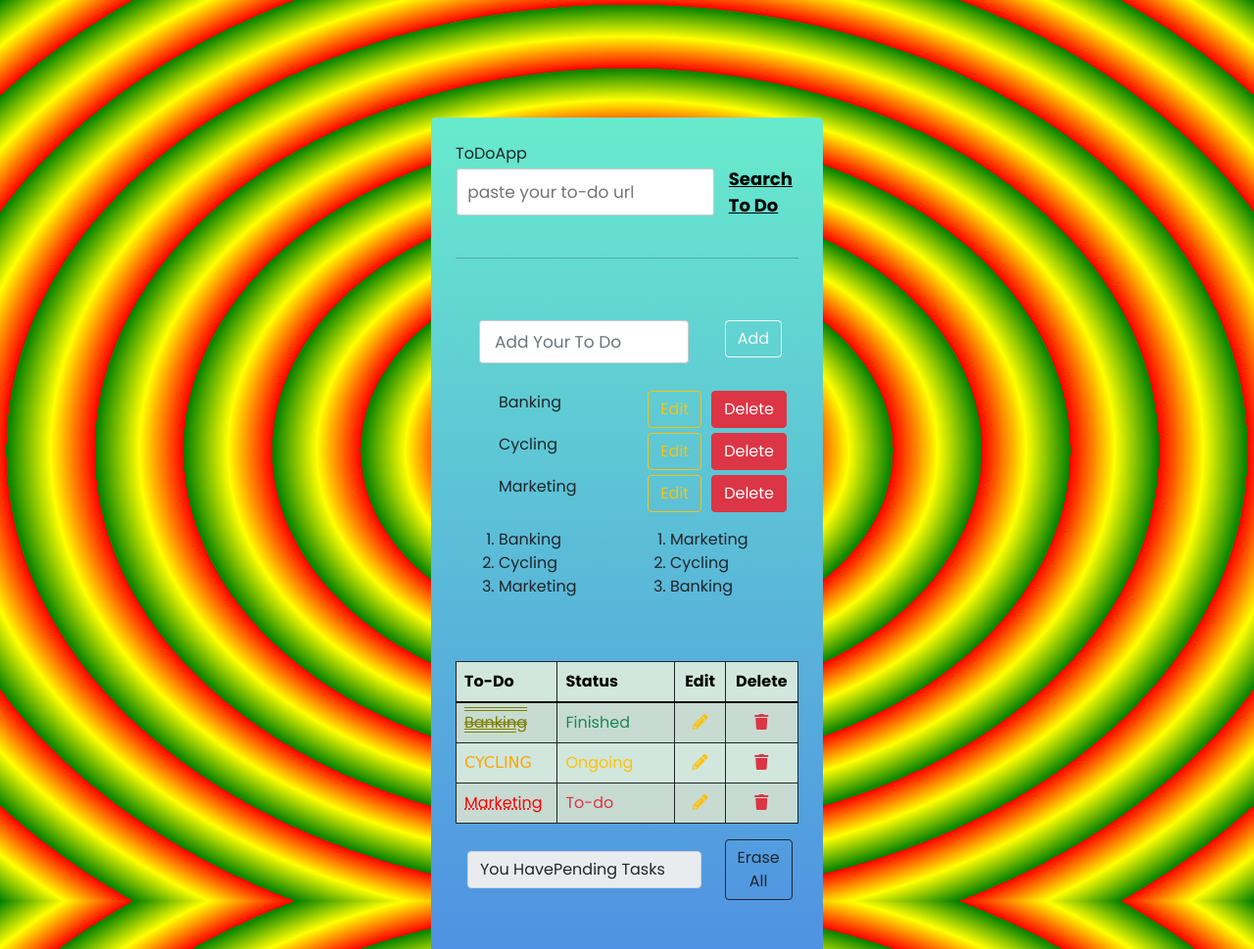
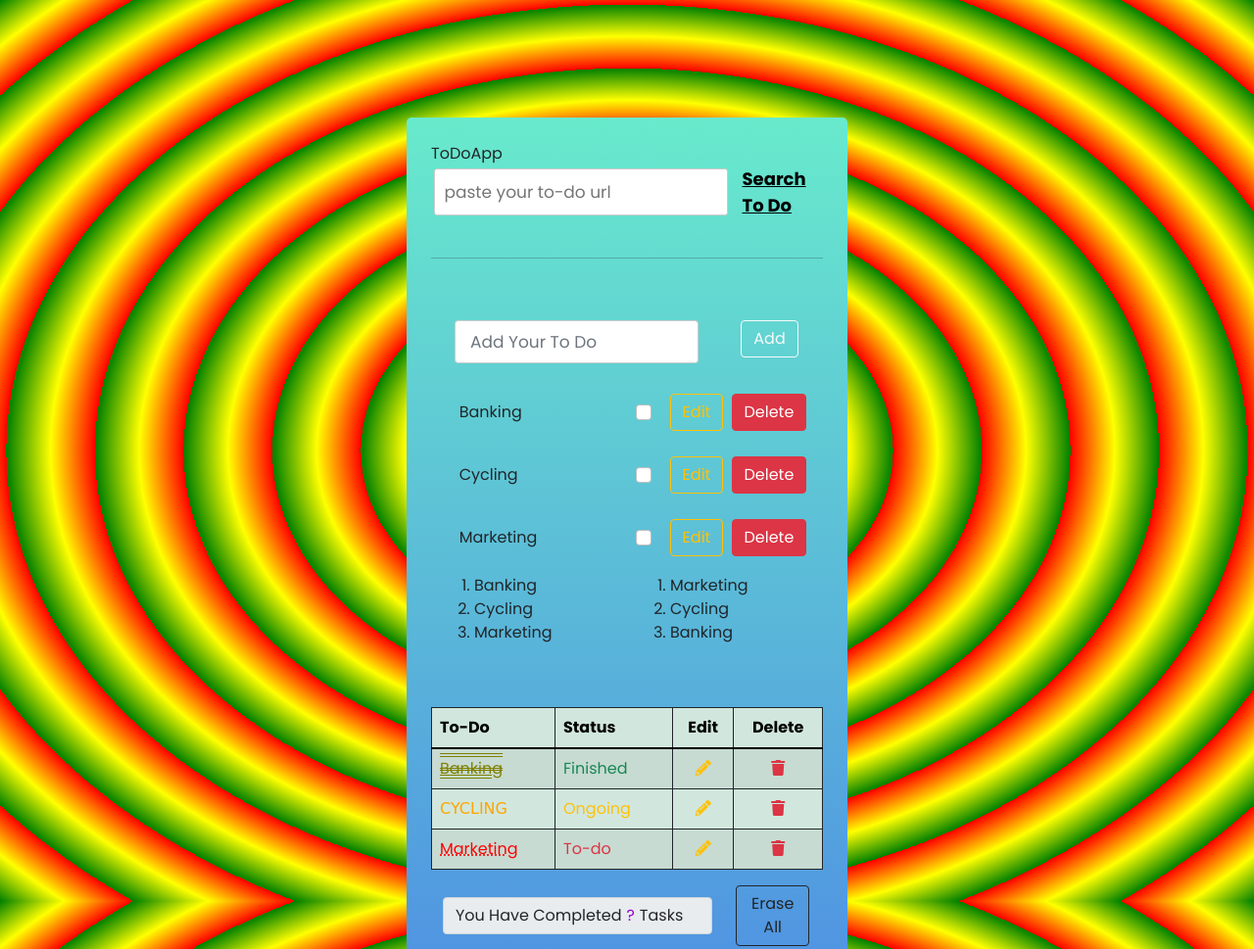
Before and after one commit to ashleigh-tesla/ToDoAppVue, a plain HTML site: page index.html in a window 1280 px wide. Shown: the top 969 px of the page at 98% size. Drawn offline with nearby package versions, Linux system fonts and the light colour scheme.

Commit message:
Added more bootstrap and functionality

```diff
--- a/index.html
+++ b/index.html
@@ -79,24 +79,25 @@
                 </div>
             </div>
             <div class="container-fluid">
-                <div class="row justify-content-between align-items-center">
-                    <div class="col-12 col-xxl-6">
-                        <ul>
-                            <li v-for="(todo, index) in todos" :class="{finished : todo.finished}" style="margin: 5px 0; list-style:none;">
-                                <div style="display: flex; flex-direction:row; justify-content: space-evenly; width: 100%;">
-                                    <div style="width: 70%;">
+                <div class="">
+                    <li v-for="(todo, index) in todos" :class="{finished : todo.finished}" style="list-style:none; margin: 10px 0;">
+                        <div class="container-fluid">
+                            <div class="row justify-content-evenly align-items-center" style="display: flex; flex-direction: row; justify-content:space-evenly; align-items: center; width: 100%;">
+                                <div class="col-10 col-md-6" style="width: 50%;">
                                     {{ firstCharUpper(todo.label) }}
                                 </div>
-                                    <div style="float: left; position: left; margin-right: 5px;">
+                                <div class="col-2 col-md-1 p-2" style="width: 5%; margin: 0 4px;">
+                                    <input type="checkbox" class="form-check-input" @change="recount()">
+                                </div>
+                                <div class="col-6 col-md-2 p-2 mx-md-2" style="width: 12%; margin: 0 4px;">
                                     <button class="btn btn-default btn-outline-warning" @click="editTodo(index)">Edit</button>
                                 </div>
-                                    <div style="float: right; position: right; margin-left: 5px;">
+                                <div class="col-6 col-md-3 p-2 mx-md-2" style="width: 15%;">
                                     <button class="btn btn-default btn-danger" @click="deleteTodo(index)">Delete</button>
                                 </div>
                             </div>
+                        </div>
                     </li>
-                        </ul>
-                    </div>
                 </div>
                 <div class="row justify-content-between align-items-center">
                     <div class="col-md-6">
@@ -163,7 +164,7 @@
                 <div class="input-group mb-3">
                     <div class="row justify-content-between align-items-center">
                         <div class="col-9">
-                            <span class="input-group-text">You Have  <span class="ongoingNum"> </span> Pending Tasks</span>
+                            <span class="input-group-text">You Have Completed  <span class="ongoingNum" style="color:darkviolet; margin: 0 5px;">?</span> Tasks</span>
                         </div>
                         <div class="col-3">
                             <button class="btn btn-outline-dark" type="button" id="clearThyToDo" @click="clearThyToDo()">Erase All</button>
@@ -192,6 +193,7 @@
     </div>
 
 </body>
+<script src="https://code.jquery.com/jquery-3.6.0.slim.min.js" integrity="sha256-u7e5khyithlIdTpu22PHhENmPcRdFiHRjhAuHcs05RI=" crossorigin="anonymous"></script>
 <script src="scripts/toDoAppVue.js"></script>
 <script src="https://cdn.jsdelivr.net/npm/vue@2.6.14/dist/vue.js"></script>
 <script src="https://unpkg.com/vue"></script>
@@ -254,11 +256,14 @@
             },
             methods: {
                 recount() {
-                    const ongoingNumber = document.querySelector(".ongoingNum")
-                    ongoingNumber.textContent = this.todos.length // passing the length value in ongoingNum
+                    const inProgress = document.querySelector(".ongoingNum")
+                    const ongoingNumber = document.querySelectorAll("input:checked").length
+                    inProgress.textContent = ` ${ongoingNumber} `
                 },
                 storeTodo() {
-                    if (this.todo.length === 0) return;
+                    if (this.todo.length === 0 || this.todos.includes(this.todo)) {
+                        $('#alert-box').addClass('show').removeAttr('style')
+                    }
                     if (this.selectedIndex == null) {
                         this.todos.push({
                             label: this.todo,
@@ -299,6 +304,7 @@
                 clearThyToDo() {
                     this.todos = []; //empty array
                     this.storeTodo()
+                    this.recount()
                 }
             }
         })
--- a/styles/toDoAppVue.css
+++ b/styles/toDoAppVue.css
@@ -14,7 +14,7 @@ body {
 
 .wrapper {
     margin: 120px auto;
-    max-width: 400px;
+    max-width: 450px;
     width: 100%;
     background: linear-gradient(to bottom, #68eacc 0%, #497BE8 100%), #fff;
     border-radius: 5px;
@@ -164,7 +164,7 @@ body {
     .wrapper {
         background: linear-gradient(to bottom, #68eacc 0%, #497BE8 100%), #fff;
         margin: 60px auto;
-        max-width: 360px;
+        max-width: 400px;
         width: 100%;
         border-radius: 5px;
     }
```
Lines whose indentation alone changed are shown as unchanged.
